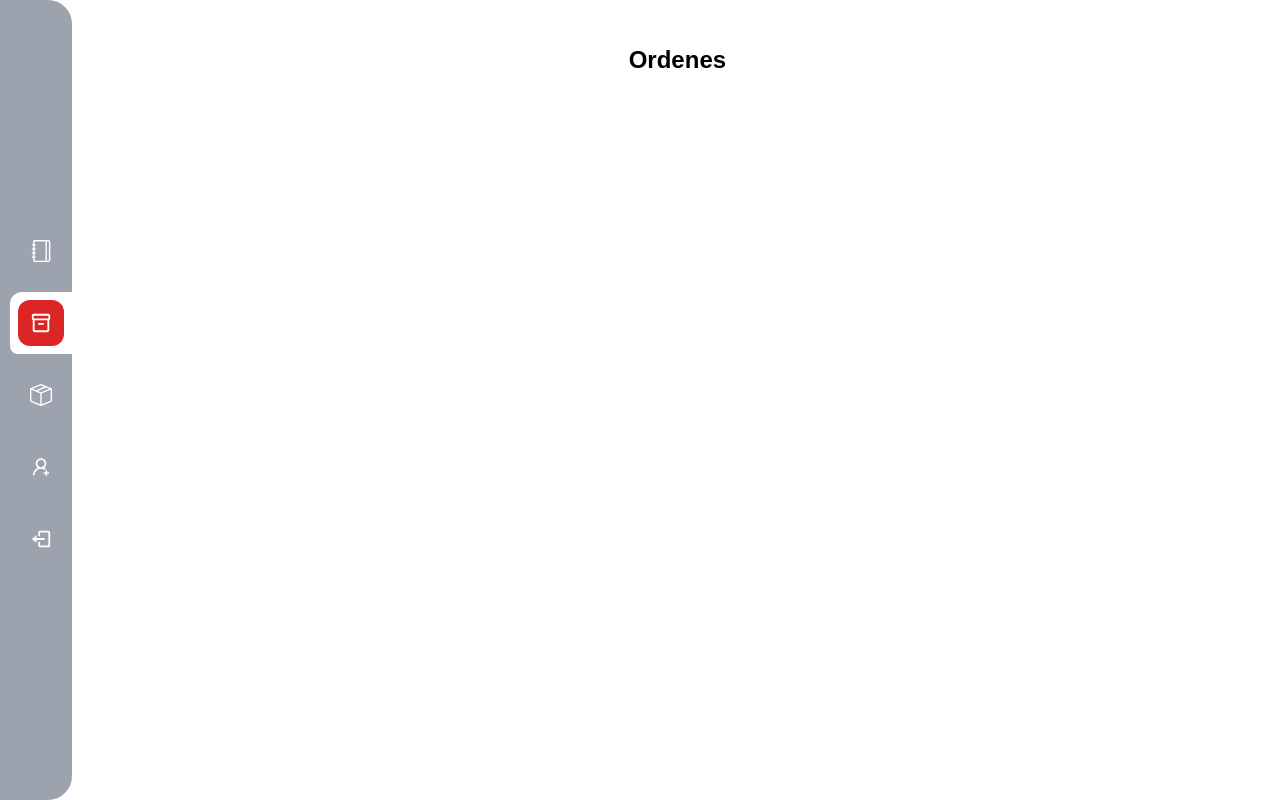
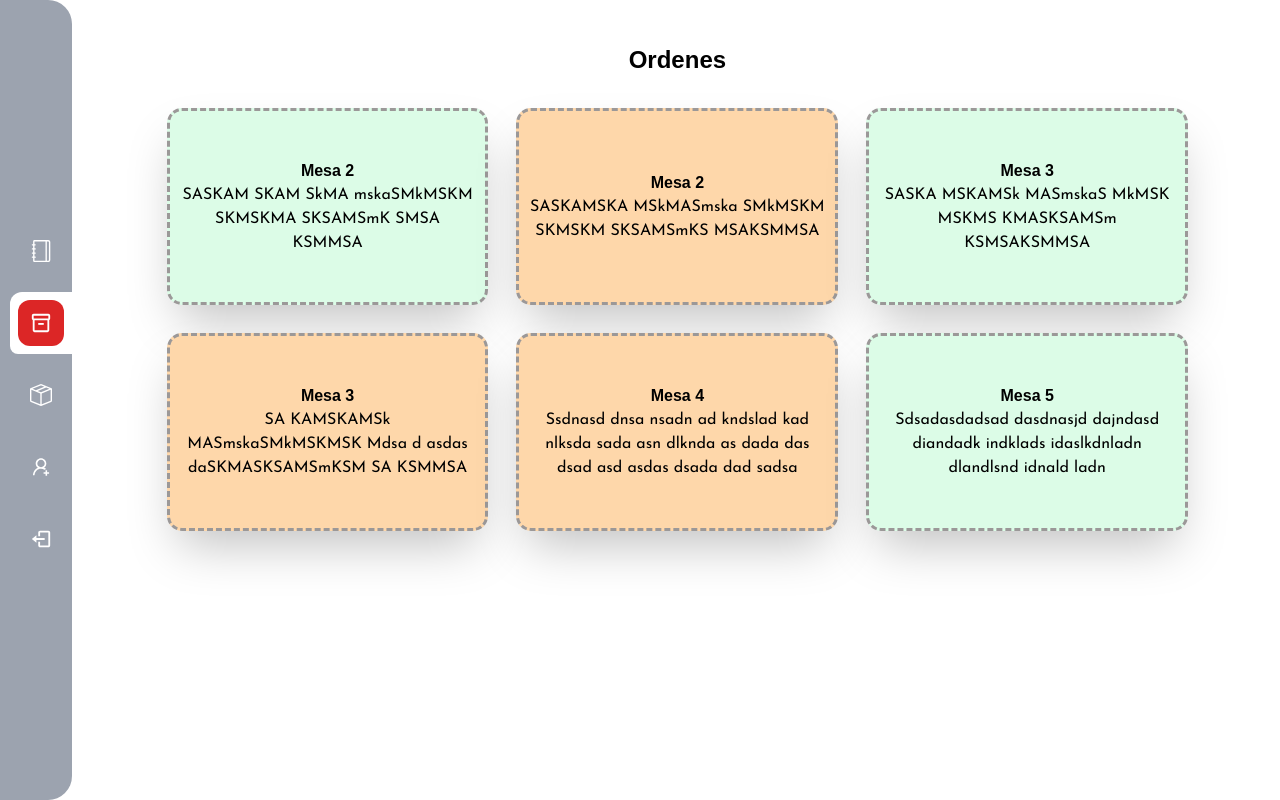
Before and after one commit to TamalitoDePuerco/front, a React (Vite) app in the folder TAQUERIA_EL_PRIMO/: page /ordenes in a window 1280 px wide. Built offline with nearby package versions, Linux system fonts and the light colour scheme; sample sign-in values are in the browser's storage; a web font is replaced by a local one.

Commit message:
Inventario recibiendo objetos
el inventario todavia no jala pero recibe los objetos

```diff
--- a/TAQUERIA_EL_PRIMO/index.html
+++ b/TAQUERIA_EL_PRIMO/index.html
@@ -12,6 +12,7 @@
     <meta http-equiv="Last-Modified" content="0" />
     <meta http-equiv="Cache-Control" content="no-cache, mustrevalidate" />
     <meta http-equiv="Pragma" content="no-cache" />
+    <meta name="csrf-token" content="{{ csrf_token() }}">
     <title>El Primo De Guamuchil</title>
   </head>
   <body>
--- a/TAQUERIA_EL_PRIMO/src/components/shared/Orden.jsx
+++ b/TAQUERIA_EL_PRIMO/src/components/shared/Orden.jsx
@@ -2,8 +2,13 @@ import React from "react";
 
 function Orden() {
   return (
-      <section className="bg-red-100 pl-6 pr-6 ">
+      <section className="pl-6 pr-6 flex flex-col justify-center bg-red-200">
+        <section className="bg-green-200 h-3/4 flex flex-col justify-center items-center">
+          <div className="grid grid-cols-1 md:grid-rows-1 md:grid-cols-1 gap-5 p-3 h-3/4 w-4/6">
 
+          </div>
+        </section>
+        <button type="button" className="bg-red-500 text-white p-2 rounded-xl w-2/6 mx-auto mb-4">Ordenar</button>
       </section>
   );
 }
--- a/TAQUERIA_EL_PRIMO/src/inventario/inventario.jsx
+++ b/TAQUERIA_EL_PRIMO/src/inventario/inventario.jsx
@@ -5,15 +5,15 @@ import { FiEdit3 } from "react-icons/fi";
 import DatePicker from "react-datepicker";
 import "react-datepicker/dist/react-datepicker.css";
 import es from "date-fns/locale/es";
-import { format } from "date-fns";
 
 function Inventario() {
   const [dataList, setDataList] = useState([]);
-  const [date, setDate] = useState(new Date());
+  const [fecha, setFecha] = useState(new Date());
 
   const getLista = async (fecha) => {
     try {
-      const fetchedDataList = await MostrarInventario(fecha);
+      const fetchedDataList = await MostrarInventario({ fecha});
+
       setDataList(fetchedDataList);
       console.log(fecha);
     } catch (error) {
@@ -22,13 +22,11 @@ function Inventario() {
   };
 
   useEffect(() => {
-    getLista(format(date, "yyyy-MM-dd"));
-  }, [date]);
+    getLista(fecha);
+  }, [fecha]);
 
   const handleDateChange = (selectedDate) => {
-    const formattedDate = format(selectedDate, "yyyy-MM-dd");
-    setDate(selectedDate);
-    getLista(formattedDate);
+    setFecha(selectedDate);
   };
 
   return (
@@ -39,7 +37,7 @@ function Inventario() {
       <section className="flex flex-col justify-self-center items-center flex-1">
         <h1 className="text-2xl font-bold pt-16 pb-3">INVENTARIO</h1>
         <DatePicker
-          selected={date}
+          selected={fecha}
           onChange={handleDateChange}
           dateFormat="dd/MM/yyyy"
           className="bg-gray-200 rounded-3xl mb-6 text-center"
@@ -60,7 +58,7 @@ function Inventario() {
           <tbody>
             {dataList.map((item, index) => (
               <tr key={index}>
-                <td>{item.producto}</td>
+                <td>{item.nombre}</td>
                 <td>{item.habia}</td>
                 <td>{item.quedo}</td>
                 <td>{item.gasto}</td>
--- a/TAQUERIA_EL_PRIMO/src/inventario/inventario_api.jsx
+++ b/TAQUERIA_EL_PRIMO/src/inventario/inventario_api.jsx
@@ -1,15 +1,16 @@
 import apiConfig from "../api/apiConfig";
 
-async function MostrarInventario(fecha) {
+async function MostrarInventario({ fecha }) {
   const baseURL = apiConfig.getBaseUrl();
   const token = localStorage.getItem("token");
-
+  const csrfToken = document.querySelector('meta[name="csrf-token"]').content;
   try {
     const response = await fetch(`${baseURL}/inventario/index`, {
       method: "POST",
       headers: {
         "Content-Type": "application/json",
-        Authorization: `Bearer ${token}`,
+        "Authorization": `Bearer ${token}`,
+        "X-CSRF-TOKEN": csrfToken,
       },
       body: JSON.stringify({ fecha }),
     });
--- a/TAQUERIA_EL_PRIMO/src/menu/menu.jsx
+++ b/TAQUERIA_EL_PRIMO/src/menu/menu.jsx
@@ -146,6 +146,7 @@ function Menu() {
           </button>
           <h1 className="text-center font-bold text-2xl p-6">Orden</h1>
           <Orden />
+
         </div>
       </div>
     </div>
--- /dev/null
+++ b/TAQUERIA_EL_PRIMO/src/ordenes/ejemplo_orden.jsx
@@ -0,0 +1,33 @@
+export const ordenesData = [
+  {
+    title: "Mesa 2",
+    Descripcion: "SASKAM SKAM SkMA mskaSMkMSKM SKMSKMA SKSAMSmK SMSA KSMMSA",
+    Estatus: "Activo",
+  },
+
+  {
+    title: "Mesa 2",
+    Descripcion: "SASKAMSKA MSkMASmska SMkMSKM SKMSKM SKSAMSmKS MSAKSMMSA",
+    Estatus: "Servido",
+  },
+  {
+    title: "Mesa 3",
+    Descripcion: "SASKA MSKAMSk MASmskaS MkMSK MSKMS KMASKSAMSm KSMSAKSMMSA",
+    Estatus: "Activo",
+  },
+  {
+    title: "Mesa 3",
+    Descripcion: "SA KAMSKAMSk MASmskaSMkMSKMSK Mdsa d asdas daSKMASKSAMSmKSM SA KSMMSA",
+    Estatus: "Servido",
+  },
+  {
+    title: "Mesa 4",
+    Descripcion: "Ssdnasd  dnsa nsadn ad kndslad kad nlksda sada asn dlknda as dada das dsad asd asdas dsada dad sadsa ",
+    Estatus: "Servido",
+  },
+  {
+    title: "Mesa 5",
+    Descripcion: "Sdsadasdadsad dasdnasjd dajndasd diandadk indklads idaslkdnladn dlandlsnd idnald ladn",
+    Estatus: "Activo",
+  },
+];
--- a/TAQUERIA_EL_PRIMO/src/ordenes/ordenes_generadas.jsx
+++ b/TAQUERIA_EL_PRIMO/src/ordenes/ordenes_generadas.jsx
@@ -1,19 +1,47 @@
 import React from "react";
 import Sidebar from "../components/shared/Siderbar";
+import { ordenesData } from "./ejemplo_orden";
+import "../menu/menu.css";
 
 function OrdenesGeneradas() {
+
+  const getOrdenStatusColor = (status) => {
+    switch (status) {
+      case "Activo":
+        return "bg-green-100";
+      case "Servido":
+        return "bg-orange-200";
+
+      default:
+        return "bg-white";
+    }
+  };
+
+
   return (
     <div className="w-full min-h-screen flex">
       <div className="w-28">
         <Sidebar />
       </div>
       <section className="w-full pt-7 pr-7 pb-7">
-        <div className="h-full rounded-xl text-center flex flex-col items-center justify-center">
-          <h1 className="p-4 font-bold text-2xl">Ordenes</h1>
-          <div className="gird grid-cols-1 md:grid-rows-2 md:grid-cols-3 gap-7 p-4 h-full w-4/6">
-
-          </div>
-        </div>
+        <section className="h-full rounded-xl text-center flex flex-col items-center justify-center">
+          <h1 className="p-4 font-bold text-2xl ">Ordenes</h1>
+          <section className="grid grid-cols-1 md:grid-rows-3 md:grid-cols-3 gap-7 p-4 h-full w-11/12 ">
+            {ordenesData.map((val, key) => {
+              const statusColorClass = getOrdenStatusColor(val.Estatus);
+              return (
+                <div
+                  key={key}
+                  className={`text-center flex flex-col items-center justify-center p-4 dashed-border shadow-2xl ${statusColorClass}`}
+                  style={{ whiteSpace: "pre-line" }}
+                >
+                  <h1 className="font-bold ">{val.title}</h1>
+                  <p>{val.Descripcion}</p>
+                </div>
+              );
+            })}
+          </section>
+        </section>
       </section>
     </div>
   );
```
